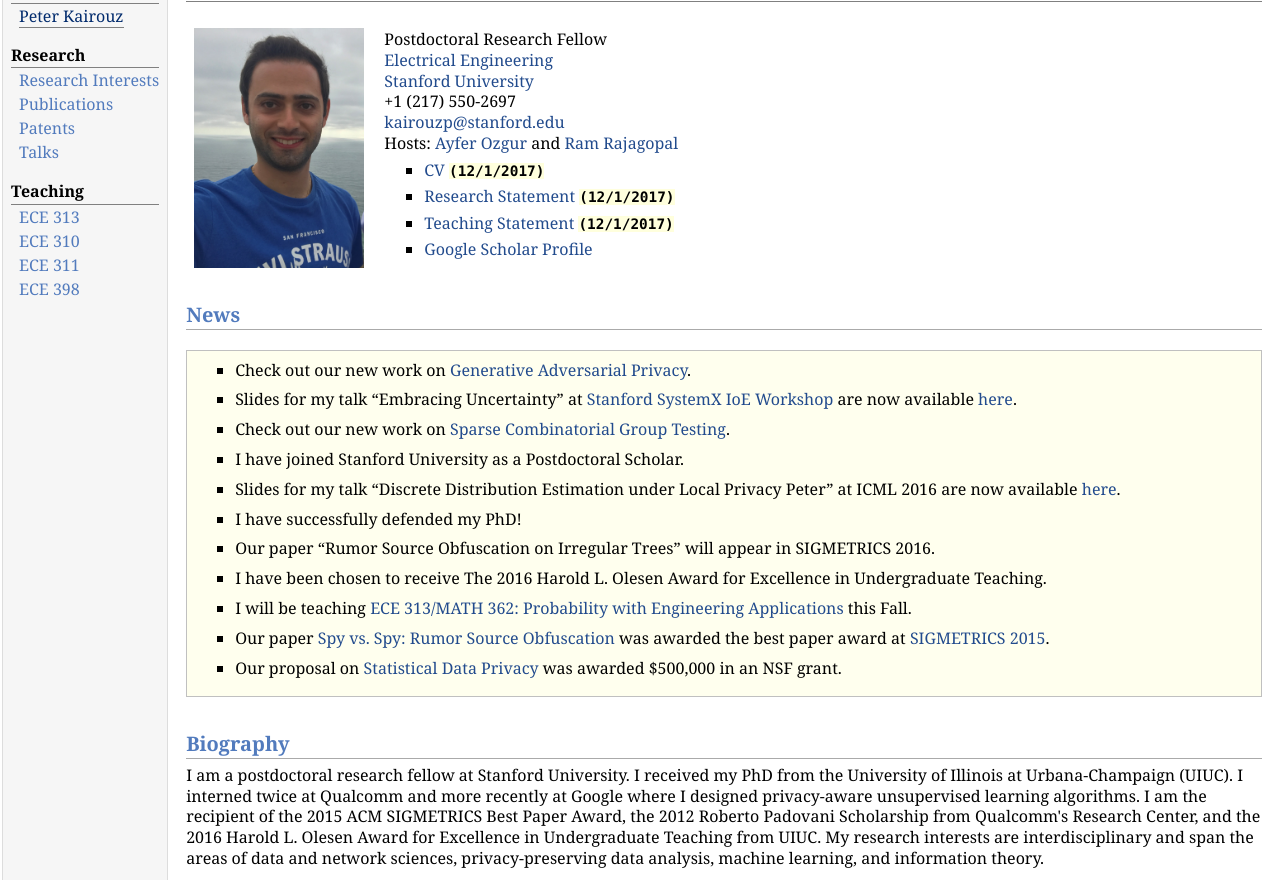
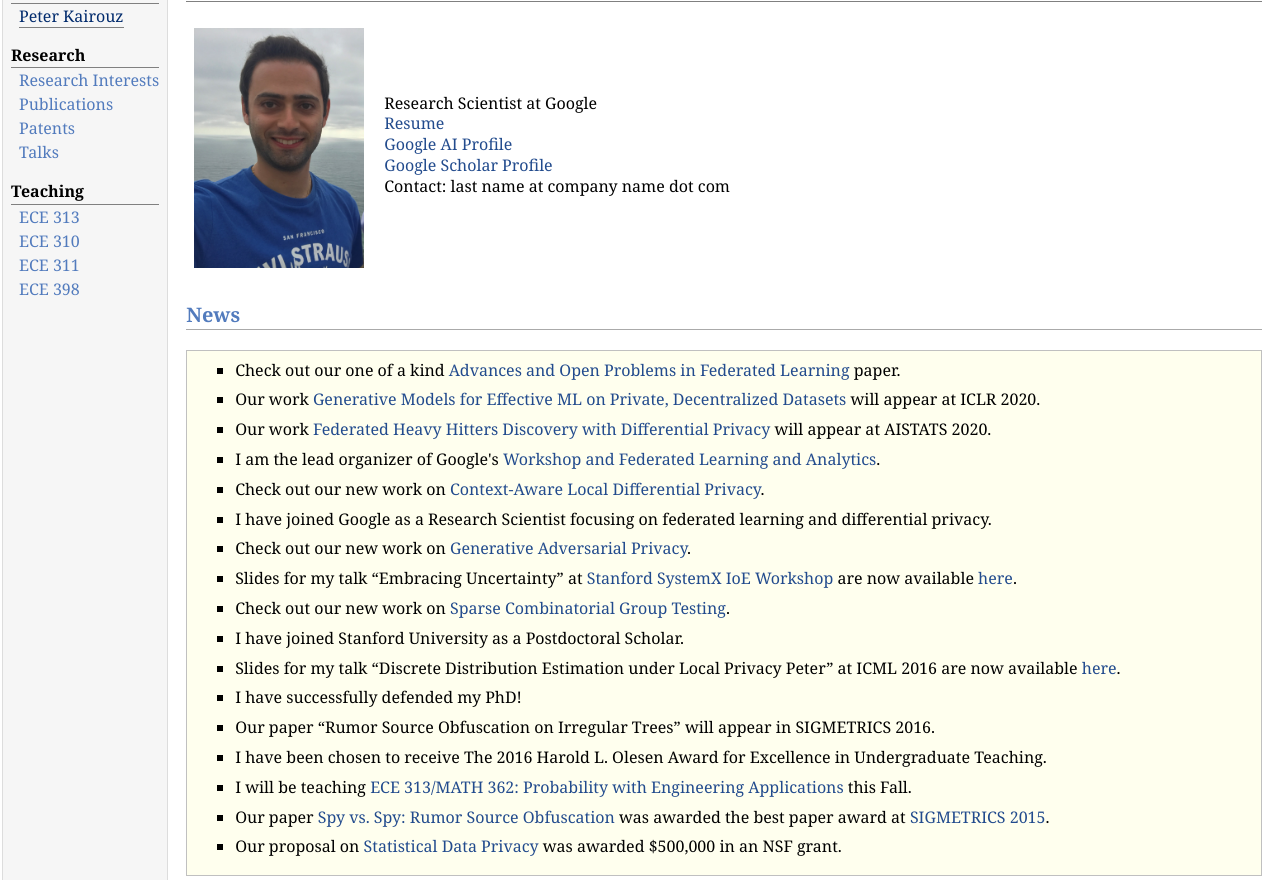
Before and after one commit to kairouzp/kairouzp.github.io, a plain HTML site: page index.html in a window 1280 px wide. Shown: the part 48-928 px from the top of the page. Drawn offline with Linux system fonts and the light colour scheme.

Commit message:
Updating Index

```diff
--- a/index.html
+++ b/index.html
@@ -29,39 +29,29 @@
 <h1>Peter Kairouz</h1>
 </div>
 <table class="imgtable"><tr><td>
-
-<img src="kairouz_new.jpg" alt="Peter Kairouz" width="170px" height="240px" onclick=diffImage(this) />&nbsp;</td>
-
-<script>
-function diffImage(img)
-{
-   if(img.src.match('peter_squirel')) img.src = "kairouz_new.jpg";
-   else img.src = "peter_squirel.jpg";
-}
-</script>
-
-
-<td align="left"><p>Postdoctoral Research Fellow<br />
-<a href="https://ee.stanford.edu/">Electrical Engineering</a><br />
-<a href="https://www.stanford.edu/">Stanford University</a><br />
-+1 (217) 550-2697<br />
-<a href="mailto:kairouzp@stanford.edu">kairouzp@stanford.edu</a> <br />
-Hosts: <a href="http://stanford.edu/~aozgur/">Ayfer Ozgur</a> and <a href="http://web.stanford.edu/~ramr/">Ram Rajagopal</a> <br /></p>
-<ul>
-<li><p><a href="kairouzcv.pdf">CV</a> <tt><b>(12/1/2017)</b></tt> </p>
-</li>
-<li><p><a href="kairouz_research.pdf">Research Statement</a> <tt><b>(12/1/2017)</b></tt></p>
-</li>
-<li><p><a href="kairouz_teaching.pdf">Teaching Statement</a> <tt><b>(12/1/2017)</b></tt></p>
-</li>
-<li><p><a href="https://scholar.google.com/citations?user=m8NUgw0AAAAJ&amp;hl=en">Google Scholar Profile</a></p>
-</li>
-</ul>
+<img src="kairouz_new.jpg" alt="alt text" width="170px" height="240px" />&nbsp;</td>
+<td align="left"><p>Research Scientist at Google <br />
+<a href="kairouzcv.pdf">Resume</a> <br />
+<a href="https://research.google/people/PeterKairouz/">Google AI Profile</a> <br />
+<a href="https://scholar.google.com/citations?user=m8NUgw0AAAAJ&amp;hl=en">Google Scholar Profile</a> <br />
+Contact: last name at company name dot com</p>
 </td></tr></table>
 <h2>News</h2>
 <div class="infoblock">
 <div class="blockcontent">
 <ul>
+<li><p>Check out our one of a kind <a href="https://arxiv.org/pdf/1912.04977.pdf">Advances and Open Problems in Federated Learning</a> paper.</p>
+</li>
+<li><p>Our work <a href="https://arxiv.org/pdf/1911.06679.pdf">Generative Models for Effective ML on Private, Decentralized Datasets</a> will appear at ICLR 2020.</p>
+</li>
+<li><p>Our work <a href="https://arxiv.org/pdf/1902.08534.pdf">Federated Heavy Hitters Discovery with Differential Privacy</a> will appear at AISTATS 2020.</p>
+</li>
+<li><p>I am the lead organizer of Google's <a href="https://sites.google.com/view/federated-learning-2019/home">Workshop and Federated Learning and Analytics</a>.</p>
+</li>
+<li><p>Check out our new work on <a href="https://arxiv.org/pdf/1911.00038.pdf">Context-Aware Local Differential Privacy</a>.</p>
+</li>
+<li><p>I have joined Google as a Research Scientist focusing on federated learning and differential privacy.</p>
+</li>
 <li><p>Check out our new work on <a href="kairouz_GAP.pdf">Generative Adversarial Privacy</a>.</p>
 </li>
 <li><p>Slides for my talk &ldquo;Embracing Uncertainty&rdquo; at <a href="https://systemx.stanford.edu/events/workshop/20170509/2017-spring-workshop-day-heterogeneous-integration-ioe-and-photonic-quantum">Stanford SystemX IoE Workshop</a> are now available <a href="IOE_3_Kairouz_v2.pdf">here</a>. </p>
@@ -87,11 +77,13 @@ Hosts: <a href="http://stanford.edu/~aozgur/">Ayfer Ozgur</a> and <a href="http:
 </ul>
 </div></div>
 <h2>Biography</h2>
-<p>
-I am a postdoctoral research fellow at Stanford University. I received my PhD from the University of Illinois at Urbana-Champaign (UIUC). I interned twice at Qualcomm and more recently at Google where I designed privacy-aware unsupervised learning algorithms. I am the recipient of the 2015 ACM SIGMETRICS Best Paper Award, the 2012 Roberto Padovani Scholarship from Qualcomm's Research Center, and the 2016 Harold L. Olesen Award for Excellence in Undergraduate Teaching from UIUC. My research interests are interdisciplinary and span the areas of data and network sciences, privacy-preserving data analysis, machine learning, and information theory.
-
-</p>
+<p>Peter Kairouz is a research scientist at Google, where he leads research efforts on distributed, privacy-preserving, and robust machine learning. Prior to joining Google, he was a postdoctoral research fellow at Stanford University, and before that, he was a PhD student at the University of Illinois Urbana-Champaign (UIUC). He is the recipient of the 2012 Roberto Padovani Scholarship from Qualcomm's Research Center, the 2015 ACM SIGMETRICS Best Paper Award, the 2015 Qualcomm Innovation Fellowship Finalist Award, and the 2016 Harold L. Olesen Award for Excellence in Undergraduate Teaching from UIUC.</p>
 <h2>Education</h2>
+<p><b><a href="https://www.stanford.edu/">Stanford University</a></b></p>
+<ul>
+<li><p>Postdoctoral Research Fellow, August 2018</p>
+</li>
+</ul>
 <p><b><a href="http://illinois.edu">University of Illinois at Urbana-Champaign</a></b></p>
 <ul>
 <li><p>Ph.D. in Electrical and Computer Engineering, May 2016</p>
@@ -134,9 +126,14 @@ I am a postdoctoral research fellow at Stanford University. I received my PhD fr
 </li>
 </ul>
 <h2>Research Experience</h2>
+<p><b><a href="https://ai.google/">Google AI, Google</a></b></p>
+<ul>
+<li><p>Federated Learning and Differential Privacy, August 2018 - Present</p>
+</li>
+</ul>
 <p><b><a href="http://isl.stanford.edu/">Information Systems Laboratory, Stanford University</a></b> </p>
 <ul>
-<li><p>On-device Intelligence and Context-Aware Privacy, September 2016 - Present</p>
+<li><p>On-device Intelligence and Context-Aware Privacy, September 2016 - August 2018</p>
 </li>
 </ul>
 <p><b><a href="http://www.csl.uiuc.edu/">Coordinated Science Laboratory, University of Illinois</a></b></p>
@@ -189,7 +186,7 @@ I am a postdoctoral research fellow at Stanford University. I received my PhD fr
 </ul>
 <div id="footer">
 <div id="footer-text">
-Page generated 2017-12-15 05:28:50 Pacific Standard Time, by <a href="http://jemdoc.jaboc.net/">jemdoc</a>.
+Page generated 2020-02-17 11:05:02 PST, by <a href="http://jemdoc.jaboc.net/">jemdoc</a>.
 </div>
 </div>
 </td>
```
Also changed, not shown: 3 other files.
